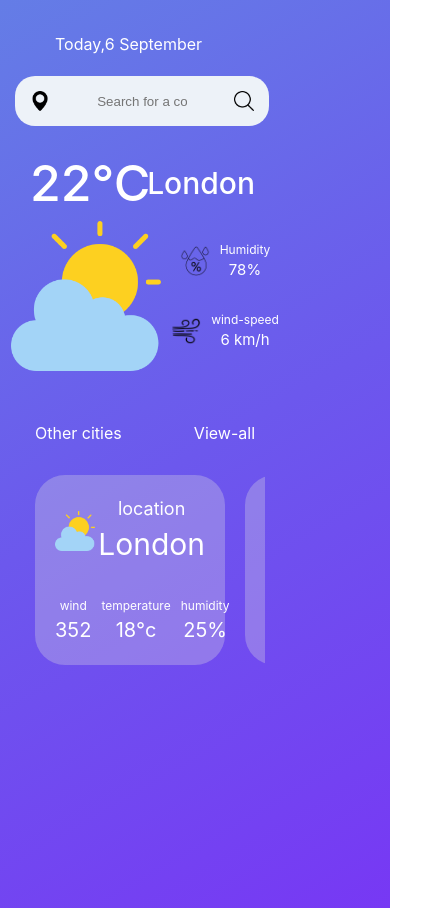
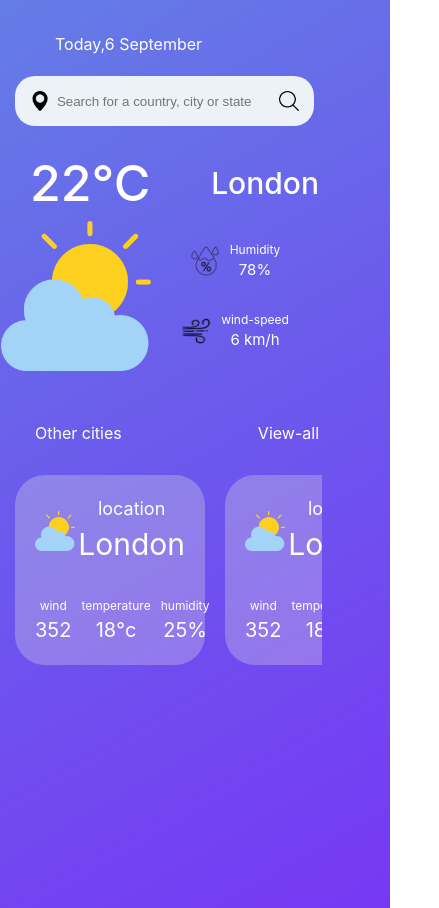
Before and after one commit to Sunday012/weather-app, a React (Vite) app: page / in a window 390 px wide. Shown: the whole page, 439 px wide, since content can reach past the window. Built offline with nearby package versions, Linux system fonts and the light colour scheme.

Commit message:
responsiveness updated

```diff
--- a/src/components/WeatherApp.css
+++ b/src/components/WeatherApp.css
@@ -165,8 +165,7 @@
         margin-left: 20px;
     }
     .search-input{
-        width: 100%;
-        margin: 20px;
+        width: 120%;
     }
     .input-box{
         background: rgb(237,242,248);
@@ -180,15 +179,16 @@
         margin-left: -40px;
     }
     .text-input{
-        width: 40%;
+        width: 80%;
         background: transparent;
         border: none;
         outline: none;
     }
     .box{
+        width: 120%;
         display: flex;
         align-items: center;
-        /* justify-content: space-between; */
+        justify-content: space-between;
     }
     .main-location{
         font-size: 30px;
@@ -211,7 +211,7 @@
     }
     .weather-info{
         display: flex;
-        gap: 10px;
+        gap: 30px;
         margin-left: -100px;
     }
     .weather{
@@ -258,9 +258,9 @@
     .cities{
         display: flex;
         align-items: center;
+        width: 120%;
         justify-content: space-between;
         margin-top: 50px;
-        gap: 20px;
     }
     .view-all-text{
         position: relative;
@@ -269,7 +269,8 @@
     .city-info{
         display: flex;
         overflow-x: scroll;
-        width: 90%;
+        width: 120%;
+        margin-left: -20px;
     }
     .city-box{
         display: flex;
```
